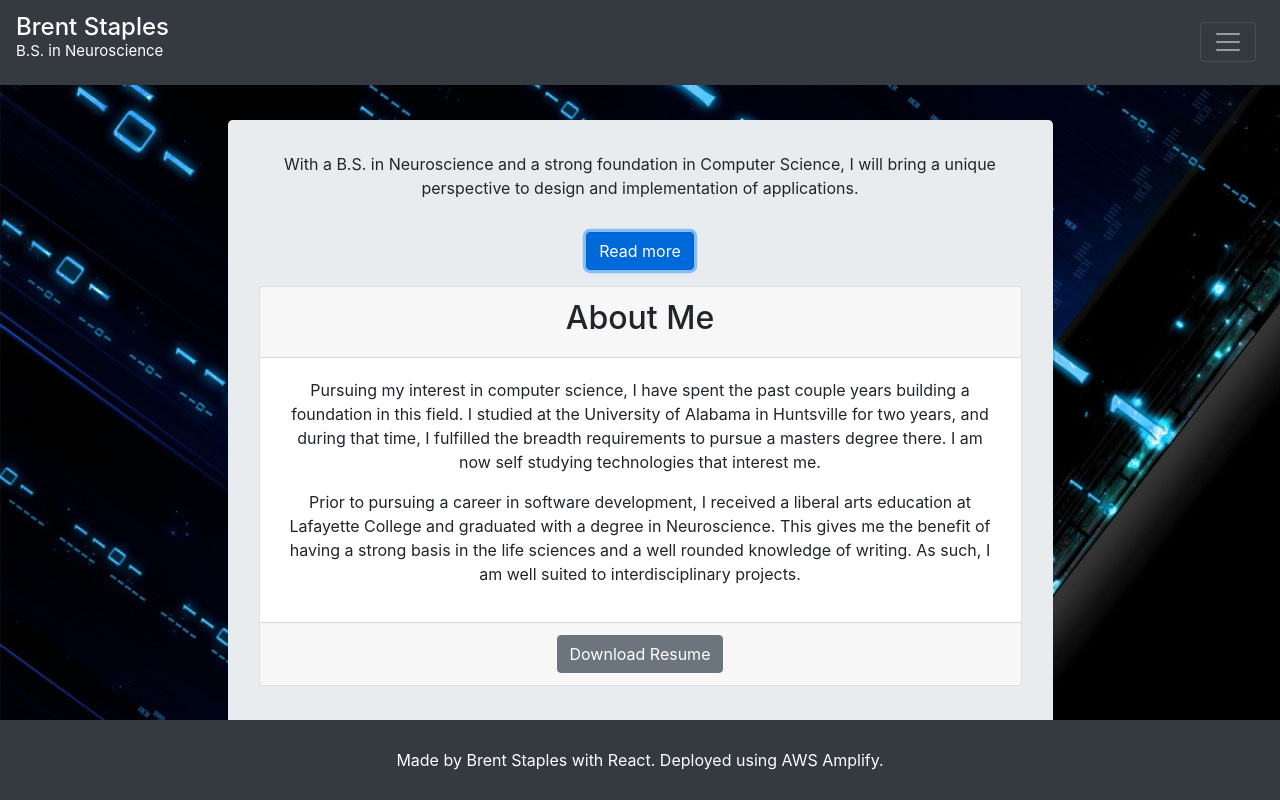
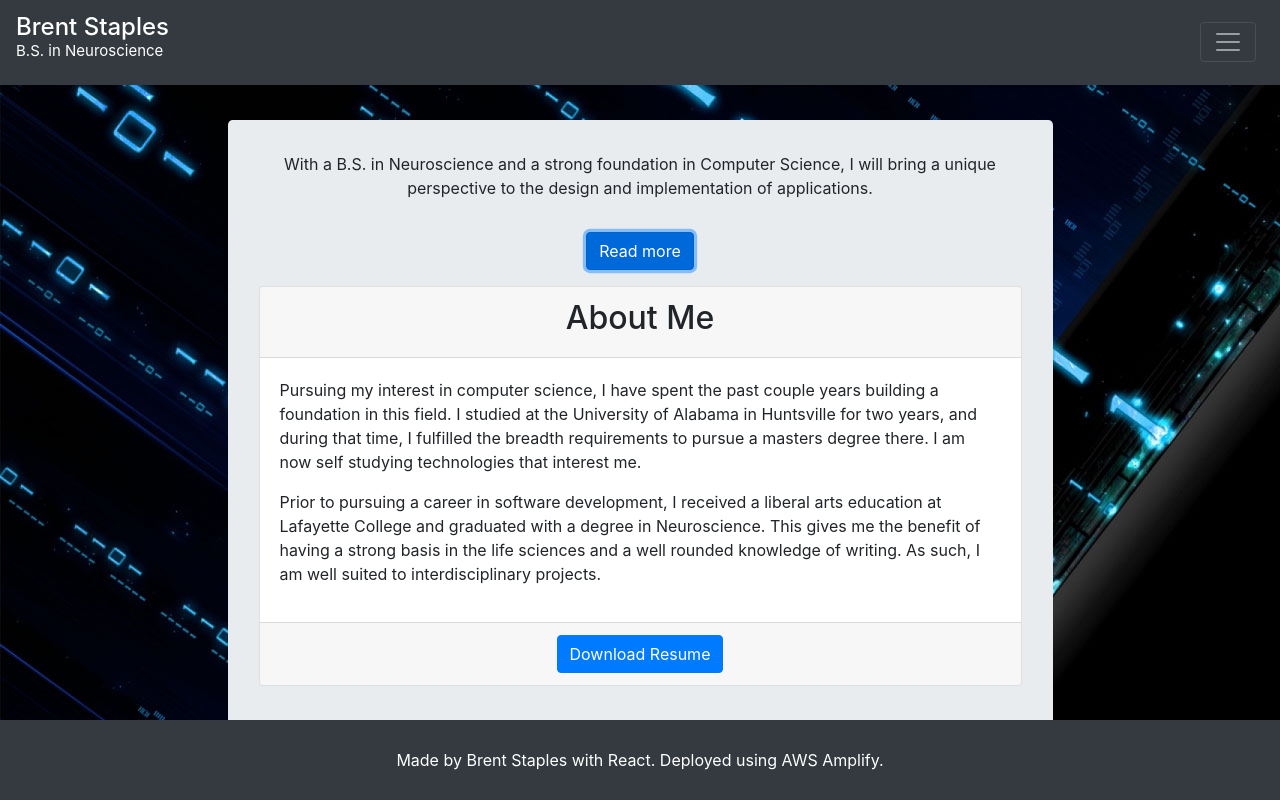
Before and after one commit to staplesb/website, a React (Create React App) app: page /aboutme in a window 1280 px wide. Both pictures are taken after a click on the button "Read more". Shown: the top 800 px of the page. Built offline with nearby package versions, Linux system fonts and the light colour scheme.

Commit message:
Minor edits to about me card

```diff
--- a/src/aboutMe.js
+++ b/src/aboutMe.js
@@ -29,7 +29,7 @@ const More = (props) => {
           <CardHeader className="text-center">
             <h2>About Me</h2>
           </CardHeader>
-          <CardBody>
+          <CardBody className="text-left">
             <p>
               Pursuing my interest in computer science, I have spent the past
               couple years building a foundation in this field. I studied at the
@@ -48,7 +48,7 @@ const More = (props) => {
           </CardBody>
           <CardFooter className="text-center">
             <a className="text-white" href={Resume} target="_blank">
-              <Button color="secondary">Download Resume</Button>
+              <Button color="primary">Download Resume</Button>
             </a>
           </CardFooter>
         </Card>
@@ -66,7 +66,7 @@ function AboutMe() {
             <p />
             <p className="text-center pb-3">
               With a B.S. in Neuroscience and a strong foundation in Computer
-              Science, I will bring a unique perspective to design and
+              Science, I will bring a unique perspective to the design and
               implementation of applications.
             </p>
             <Container className="text-center">
```
